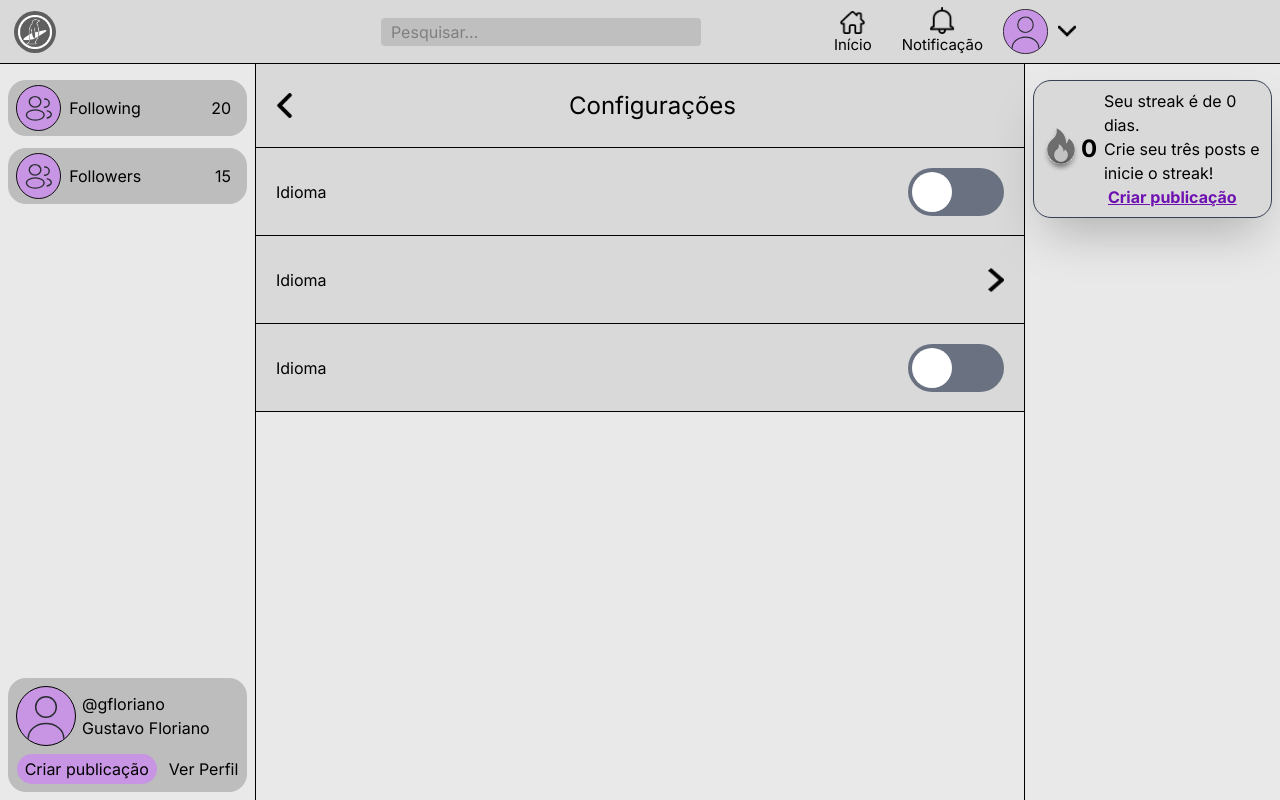
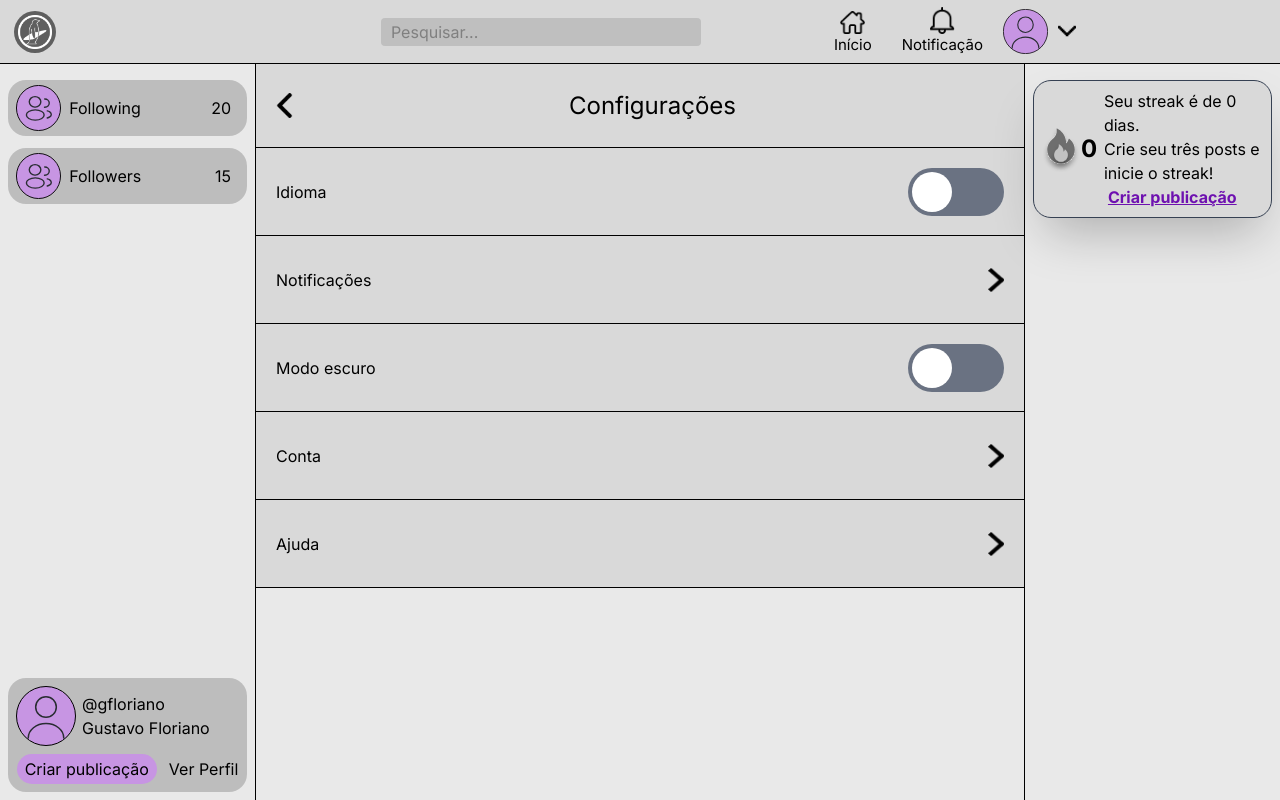
Before and after one commit to catolica-faculdade/pinguin-project, a React (Vite) app: page /settings in a window 1280 px wide. Built offline with nearby package versions, Linux system fonts and the light colour scheme.

Commit message:
fix: settings toggle switch

```diff
--- a/src/Pages/Settings.jsx
+++ b/src/Pages/Settings.jsx
@@ -3,23 +3,41 @@ import RightMenu from "../components/RightMenu";
 import NavBar from "../components/NavBar";
 import TitleBar from "../components/TitleBar";
 import Setting from "../components/Setting";
+import { useState } from "react";
 
-function Settings(){
-    return(
+function SettingsPage() {
+    const [toggles, setToggles] = useState([
+        { id: 1, checked: false },
+        { id: 3, checked: false }
+    ]);
+
+    const handleToggle = (id) => {
+        setToggles((prev) =>
+        prev.map((item) =>
+            item.id === id ? { ...item, checked: !item.checked } : item
+        )
+        );
+    };
+
+    const getChecked = (id) => toggles.find((item) => item.id === id)?.checked ?? false;
+
+    return (
         <section>
-            <NavBar/>
-            <section className="flex h-dvh pt-[8vh] shadow-">
-                <LeftMenu/>
-                <div className="w-full md:w-3/5">
-                    <TitleBar text={"Configurações"}/>
-                    <Setting text={"Idioma"} toggle={true}/>
-                    <Setting text={"Idioma"} toggle={false}/>
-                    <Setting text={"Idioma"} toggle={true}/>
-                    </div>
-                <RightMenu/>
-            </section>
+        <NavBar />
+        <section className="flex h-dvh pt-[8vh]">
+            <LeftMenu />
+            <div className="w-full md:w-3/5">
+            <TitleBar text={"Configurações"} />
+            <Setting text={"Idioma"} toggle={true} id={1} checked={getChecked(1)} onToggle={handleToggle} />
+            <Setting text={"Notificações"} toggle={false} id={2} link="/notificacoes" />
+            <Setting text={"Modo escuro"} toggle={true} id={3} checked={getChecked(3)} onToggle={handleToggle} />
+            <Setting text={"Conta"} toggle={false} id={4} link="/conta" />
+            <Setting text={"Ajuda"} toggle={false} id={5} link="/ajuda" />
+            </div>
+            <RightMenu />
+        </section>
         </section>
     );
 }
 
-export default Settings;
+export default SettingsPage;
```
